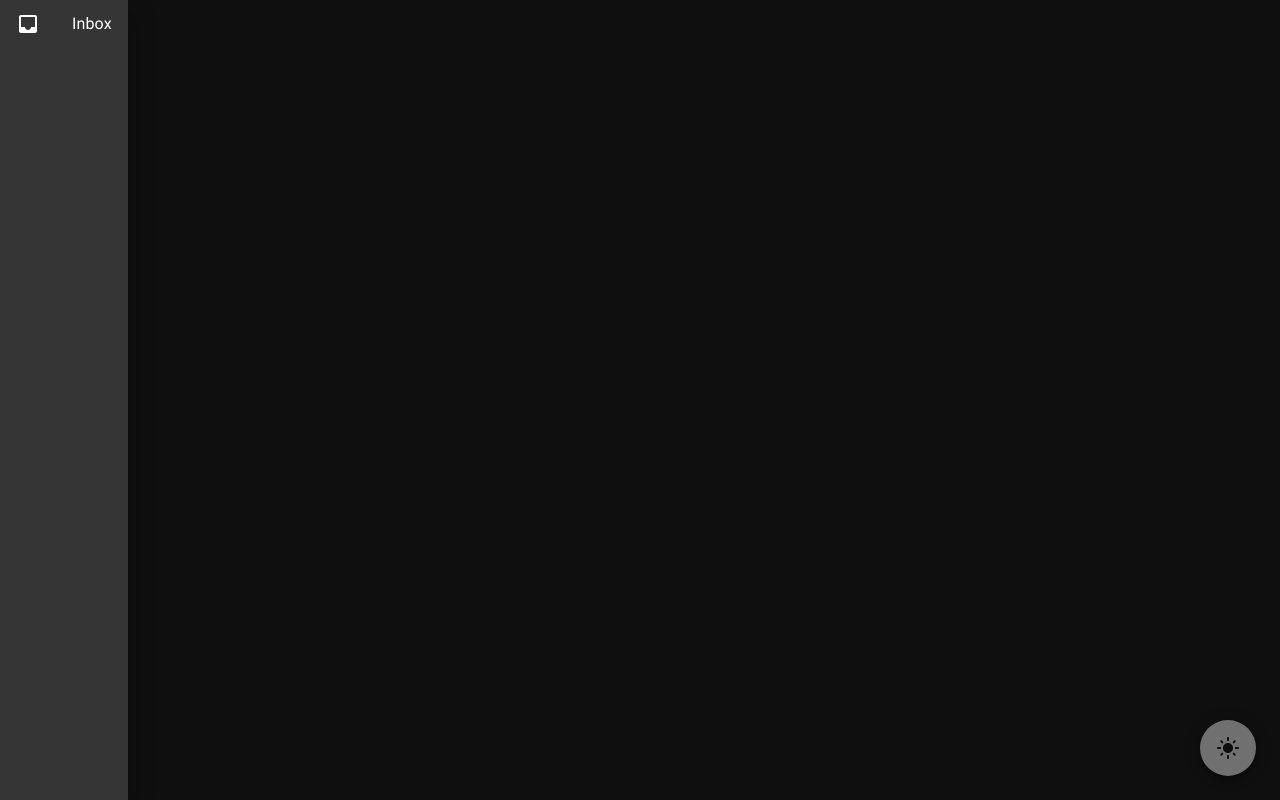
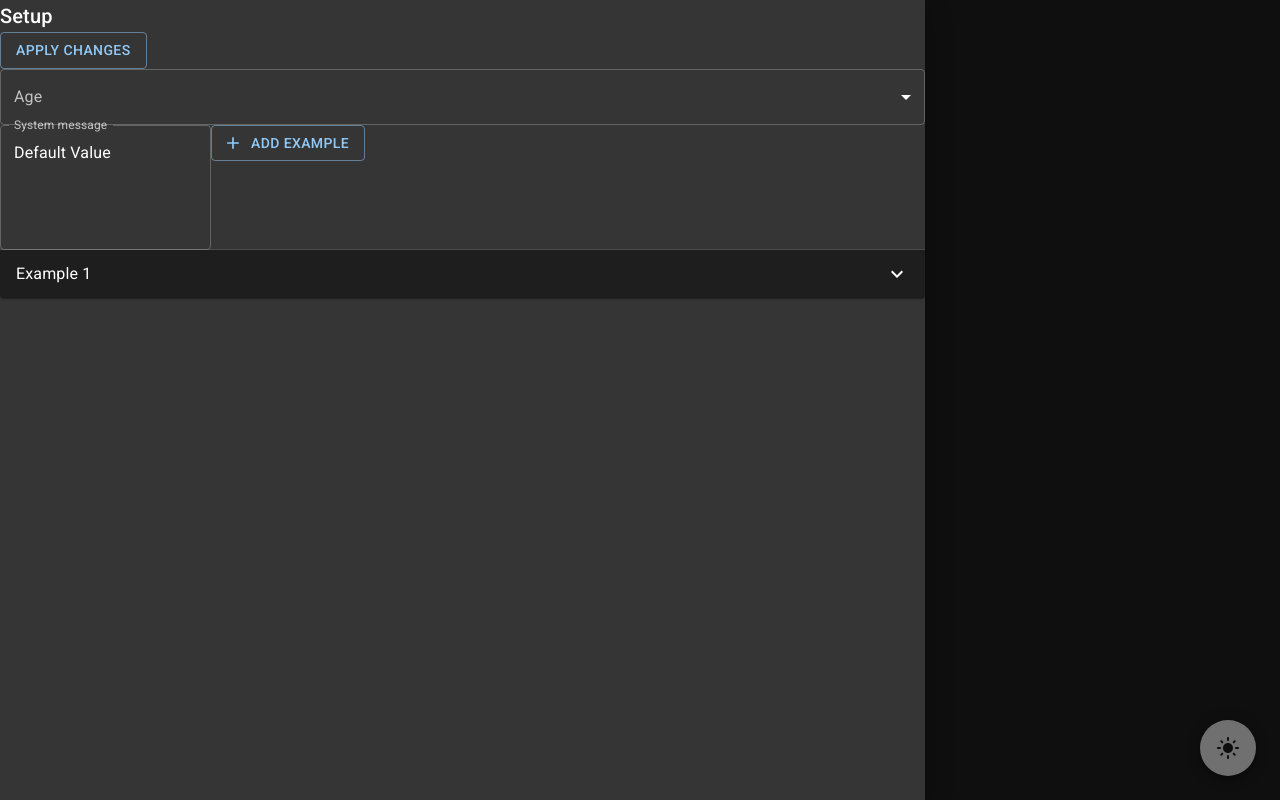
Before and after one commit to cerelabsteam/Llamate, a React (Vite) app: page / in a window 1280 px wide. Both pictures are taken after a click on the button 20 px from the left and 20 px from the top of the page. Built offline with nearby package versions, Linux system fonts and the light colour scheme.

Commit message:
🚧 Added  components in llamate sidebar

```diff
--- a/src/PromptEngineeringSidebar.tsx
+++ b/src/PromptEngineeringSidebar.tsx
@@ -1,20 +1,36 @@
 import "./stylesheets/PromptEngineeringSidebar.css";
 
 import { Dispatch, SetStateAction } from "react";
+import AddIcon from "@mui/icons-material/Add";
+import ExpandMoreIcon from "@mui/icons-material/ExpandMore";
 
-import InboxIcon from "@mui/icons-material/Inbox";
 import {
+  Accordion,
+  AccordionDetails,
+  AccordionSummary,
+  Button,
   Drawer,
-  ListItem,
-  ListItemButton,
-  ListItemIcon,
-  ListItemText,
+  FormControl,
+  InputLabel,
+  MenuItem,
+  Select,
+  SelectChangeEvent,
+  TextField,
+  Typography,
 } from "@mui/material";
+import React from "react";
 
 function PromptEngineeringSidebar(props: {
   isPromptEngineeringSidebarOpen: boolean;
   changeIsPromptEngineeringSidebarOpen: Dispatch<SetStateAction<boolean>>;
 }) {
+  // state
+  const [template, changeTemplate] = React.useState("");
+
+  const handleChangeTemplate = (event: SelectChangeEvent) => {
+    changeTemplate(event.target.value as string);
+  };
+
   return (
     <Drawer
       open={props.isPromptEngineeringSidebarOpen}
@@ -22,14 +38,47 @@ function PromptEngineeringSidebar(props: {
         props.changeIsPromptEngineeringSidebarOpen(false);
       }}
     >
-      <ListItem disablePadding>
-        <ListItemButton>
-          <ListItemIcon>
-            <InboxIcon />
-          </ListItemIcon>
-          <ListItemText primary="Inbox" />
-        </ListItemButton>
-      </ListItem>
+      <Typography variant="h6">Setup</Typography>
+      <form>
+        <Button variant="outlined">Apply changes</Button>
+        <FormControl fullWidth>
+          <InputLabel id="demo-simple-select-label">Age</InputLabel>
+          <Select
+            labelId="demo-simple-select-label"
+            id="demo-simple-select"
+            value={template}
+            label="Age"
+            onChange={handleChangeTemplate}
+          >
+            <MenuItem value={10}>Ten</MenuItem>
+            <MenuItem value={20}>Twenty</MenuItem>
+            <MenuItem value={30}>Thirty</MenuItem>
+          </Select>
+        </FormControl>
+        <TextField
+          id="outlined-multiline-static"
+          label="System message"
+          multiline
+          rows={4}
+          defaultValue="Default Value"
+        />
+        <Button variant="outlined" startIcon={<AddIcon />}>
+          Add example
+        </Button>
+        <Accordion>
+          <AccordionSummary
+            expandIcon={<ExpandMoreIcon />}
+            aria-controls="panel1-content"
+            id="panel1-header"
+          >
+            Example 1
+          </AccordionSummary>
+          <AccordionDetails>
+            Lorem ipsum dolor sit amet, consectetur adipiscing elit. Suspendisse
+            malesuada lacus ex, sit amet blandit leo lobortis eget.
+          </AccordionDetails>
+        </Accordion>
+      </form>
     </Drawer>
   );
 }
```
